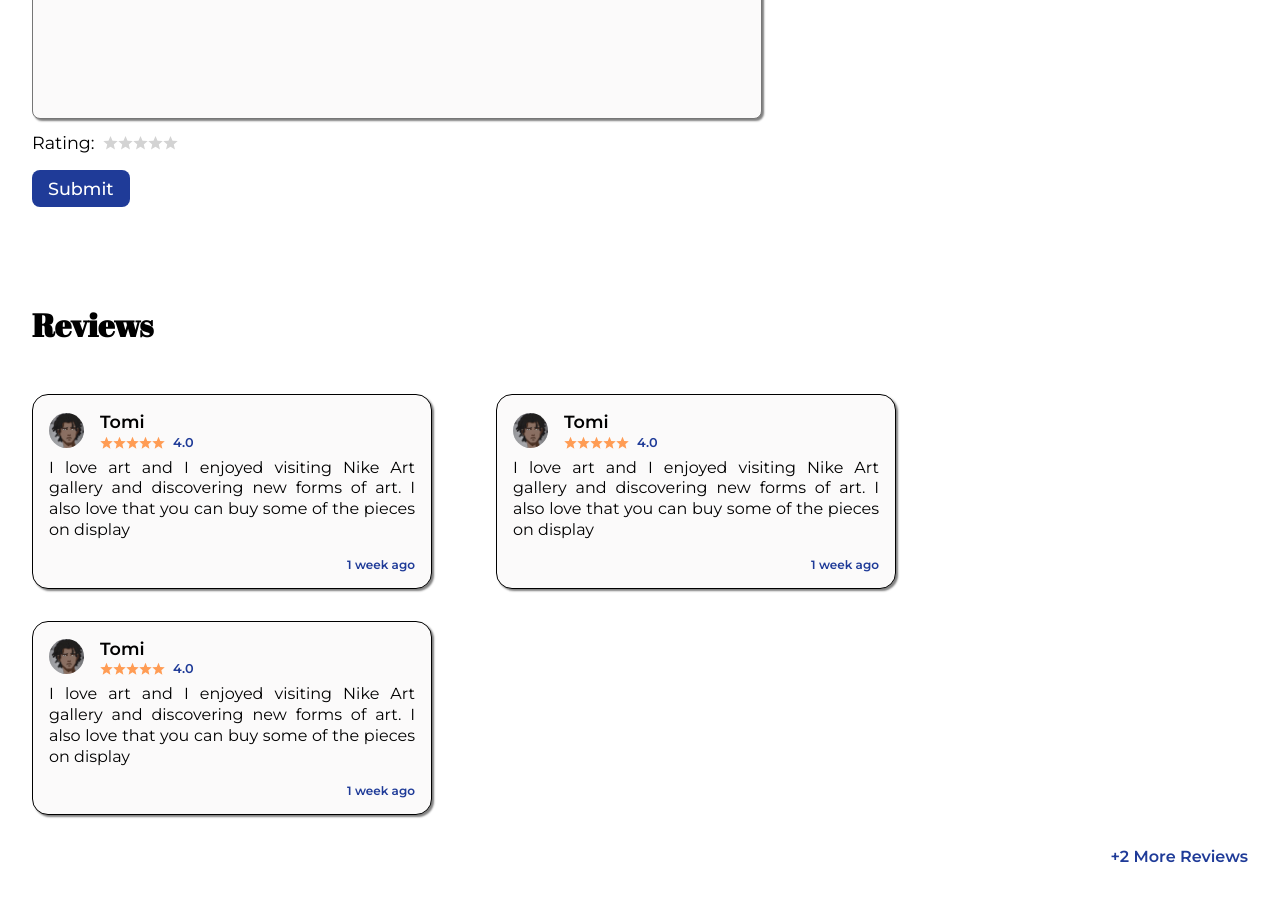
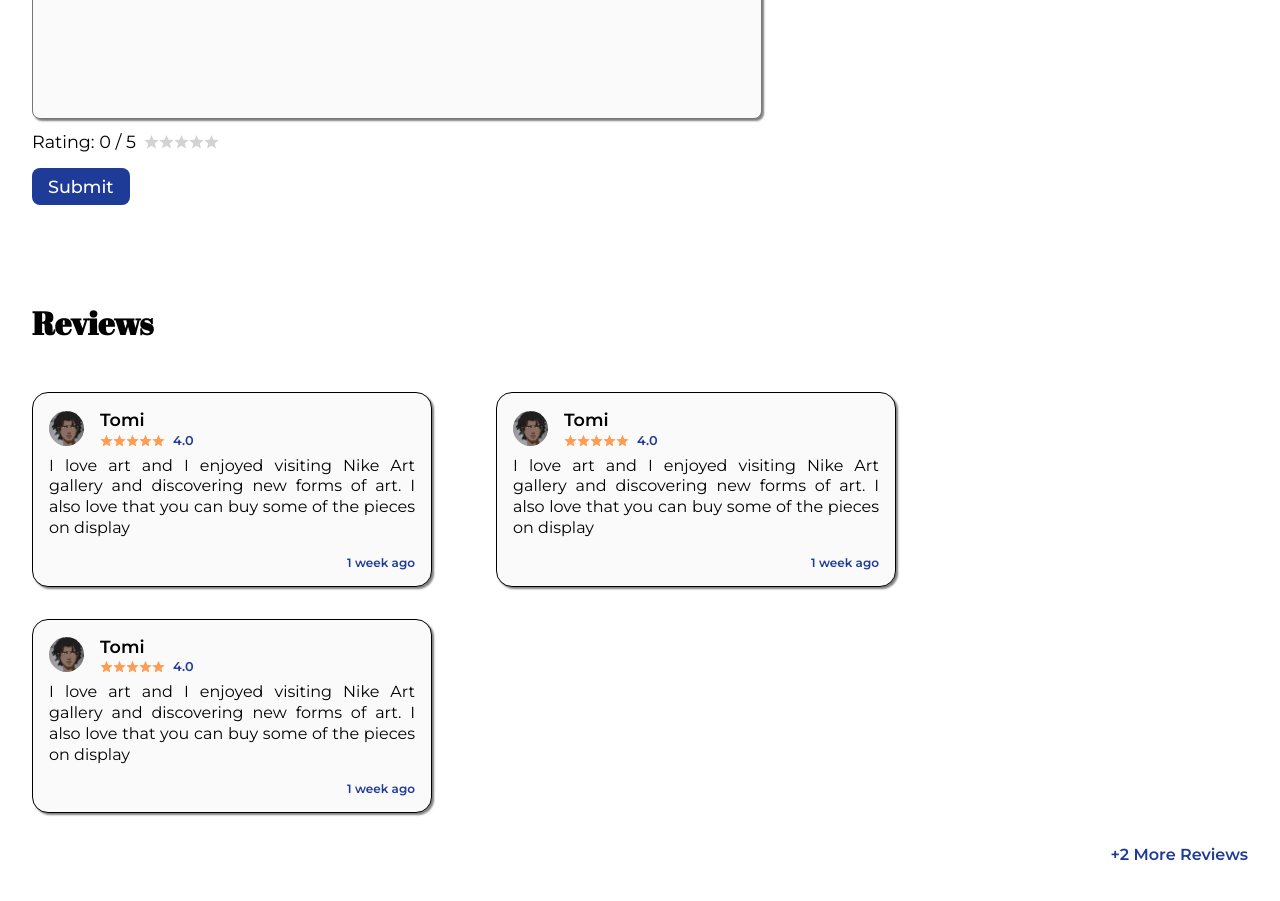
Before and after one commit to Ayinkeeeee/Tourify, a React (Create React App) app: page /locations/1 in a window 1280 px wide. Shown: the part 1520-2421 px from the top of the page. Built offline with nearby package versions, Linux system fonts and the light colour scheme; no server answers.

Commit message:
added rating functionality to the review form

```diff
--- a/src/components/items/Review.jsx
+++ b/src/components/items/Review.jsx
@@ -1,21 +1,27 @@
-import {ReactComponent as Star} from "../../assets/icons/star.svg"
+import star from "../../assets/icons/star.svg"
+import { motion } from 'framer-motion'
 
 function Review({review}) {
 
   return (
-    <div className="reviewItem">
+    <motion.div
+      className="reviewItem"
+      initial={{opacity: 0}}
+      whileInView={{opacity: 1, transition: {duration: 0.5}}}
+      viewport={{once: true, amount: 1 }}
+    >
       <div className="person">
-          <img src={require(`../../assets/images/${review.pic}`)} alt="" />
+        <img src={require(`../../assets/images/${review.pic}`)} alt="person-image" />
         <div className="name_rating">
           <div className="fname">{review.fname}</div>
-            <div className="rating"><Star/><Star/><Star/><Star/><Star/> <p>{review.rating}</p></div>
+          <div className="rating"><img src={star} alt="star" /><img src={star} alt="star" /> <img src={star} alt="star" /> <img src={star} alt="star" /> <img src={star} alt="star" />  <p>{review.rating}</p></div>
         </div>
       </div>
       <p>{review.review}</p>
       <div className="time">
         {review.time}
       </div>
-    </div>
+    </motion.div>
   )
 }
 
--- a/src/css/LocationFull.css
+++ b/src/css/LocationFull.css
@@ -147,7 +147,19 @@
   column-gap: 0.5rem;
 }
 .full_location form .rating .stars {
-  margin-top: 0.25rem;
+  display: flex;
+}
+.full_location form .rating .stars > div {
+  background-image: url("../assets/icons/star_gray.svg");
+  background-size: 15px;
+  width: 15px;
+  height: 15px;
+}
+.full_location form .rating .stars > div:hover {
+  background-image: url("../assets/icons/star.svg");
+  background-size: 15px;
+  width: 15px;
+  height: 15px;
 }
 .full_location form .rating .stars img {
   width: 15px;
@@ -197,6 +209,9 @@
 .full_location .reviewsGroup .reviews .reviewItem .person .name_rating .fname {
   font-weight: 600;
   font-size: 1.1rem;
+}
+.full_location .reviewsGroup .reviews .reviewItem .person .name_rating img {
+  width: 13px;
 }
 .full_location .reviewsGroup .reviews .reviewItem .person .name_rating .rating {
   font-size: 0.8rem;
--- a/src/pages/templates/LocationFull.jsx
+++ b/src/pages/templates/LocationFull.jsx
@@ -17,22 +17,40 @@ import { toast, ToastContainer } from "react-toastify"
 import { useState, useContext } from "react"
 
 function LocationFull({full_location}) {
+    const [rating, setRating] = useState(0)
     const [ review, setReview ] = useState('')
     const { showReviews } = useContext(ModalContext)
     const mapsAPIKey = process.env.REACT_APP_MAPS_API_KEY
 
     const handleSubmit = (e) => {
         e.preventDefault()
-        if(review !== ''){
+
+        if(rating === 0){
+            toast.error("Please give a rating")
+        }
+
+        if(review === ''){
+            toast.error("Please enter your review")
+        }
+
+        if(review !== '' & rating > 0){
             toast.success("We got your review")
-        }else{
-            toast.error("Please enter some text")
+            console.log({
+                rating,
+                review
+            })
+            setReview('')
+            setRating(0)
         }
-        setReview('')
+
     }
 
     const handleChange = (e) => {
         setReview(e.target.value);
+    }
+
+    const updateRating = (val) => {
+        setRating(val);
     }
 
   return (
@@ -47,7 +65,7 @@ function LocationFull({full_location}) {
                 <div className="rating">{full_location.rating} / 5 <img src={star} alt="star"/> </div>
                 <div className="budgetItems">
                     {full_location.budget ? full_location.budget.map((budgetItem, index) =>
-                    <p className={`budget ${index % 2 === 0 ? "blue" : 'black'}`}>{budgetItem}</p>) : <p className="budget red">Budget unavailable</p>}
+                    <p key={index} className={`budget ${index % 2 === 0 ? "blue" : 'black'}`}>{budgetItem}</p>) : <p className="budget red">Budget unavailable</p>}
                 </div>
                 <h3>Location</h3>
                 <div className="map">
@@ -56,8 +74,8 @@ function LocationFull({full_location}) {
                         title="Google Map"
                         height='900'
                         loading="lazy"
-                        allowfullscreen
-                        referrerpolicy="no-referrer-when-downgrade"
+                        allowFullScreen
+                        referrerPolicy="no-referrer-when-downgrade"
                         src={`https://www.google.com/maps/embed/v1/place?key=${mapsAPIKey}
                         &q=${full_location.locationName}`}>
             </iframe>
@@ -96,16 +114,16 @@ function LocationFull({full_location}) {
                     <p>Already visited here? <label htmlFor="review">Leave a Review</label></p>
                     <textarea name="review" id="review" cols="30" rows="10" placeholder="It was okay, I guess" value={review} onChange={handleChange}></textarea>
                     <div className="rating">
-                        <p>Rating: </p>
+                        <p>Rating: {rating} / 5</p>
                         <div className="stars">
-                            <img src={greyStar} alt="star"/>
-                            <img src={greyStar} alt="star"/>
-                            <img src={greyStar} alt="star"/>
-                            <img src={greyStar} alt="star"/>
-                            <img src={greyStar} alt="star"/>
+                            <div className="star" onClick={() => updateRating(1)}></div>
+                            <div className="star" onClick={() => updateRating(2)}></div>
+                            <div className="star" onClick={() => updateRating(3)}></div>
+                            <div className="star" onClick={() => updateRating(4)}></div>
+                            <div className="star" onClick={() => updateRating(5)}></div>
                         </div>
                     </div>
-                    <button class="main">Submit</button>
+                    <button className="main">Submit</button>
                 </form>
                 <Reviews/>
                 <RelatedLocations/>
--- a/src/scss/LocationFull.scss
+++ b/src/scss/LocationFull.scss
@@ -181,7 +181,21 @@
             column-gap: 0.5rem;
 
             .stars{
-                margin-top: 0.25rem;
+                display: flex;
+
+                > div{
+                    background-image: url('../assets/icons/star_gray.svg');
+                    background-size: 15px;
+                    width: 15px;
+                    height: 15px;
+                }
+
+                > div:hover{
+                    background-image: url('../assets/icons/star.svg');
+                    background-size: 15px;
+                    width: 15px;
+                    height: 15px;
+                }
 
                 img{
                     width: 15px;
@@ -237,6 +251,10 @@
                         .fname{
                             font-weight: 600;
                             font-size: 1.1rem;
+                        }
+
+                        img{
+                            width: 13px;
                         }
 
                         .rating{
```
Also changed, not shown: 1 other file (tests, documents, lock files or other folders). Lines whose indentation alone changed are shown as unchanged.
